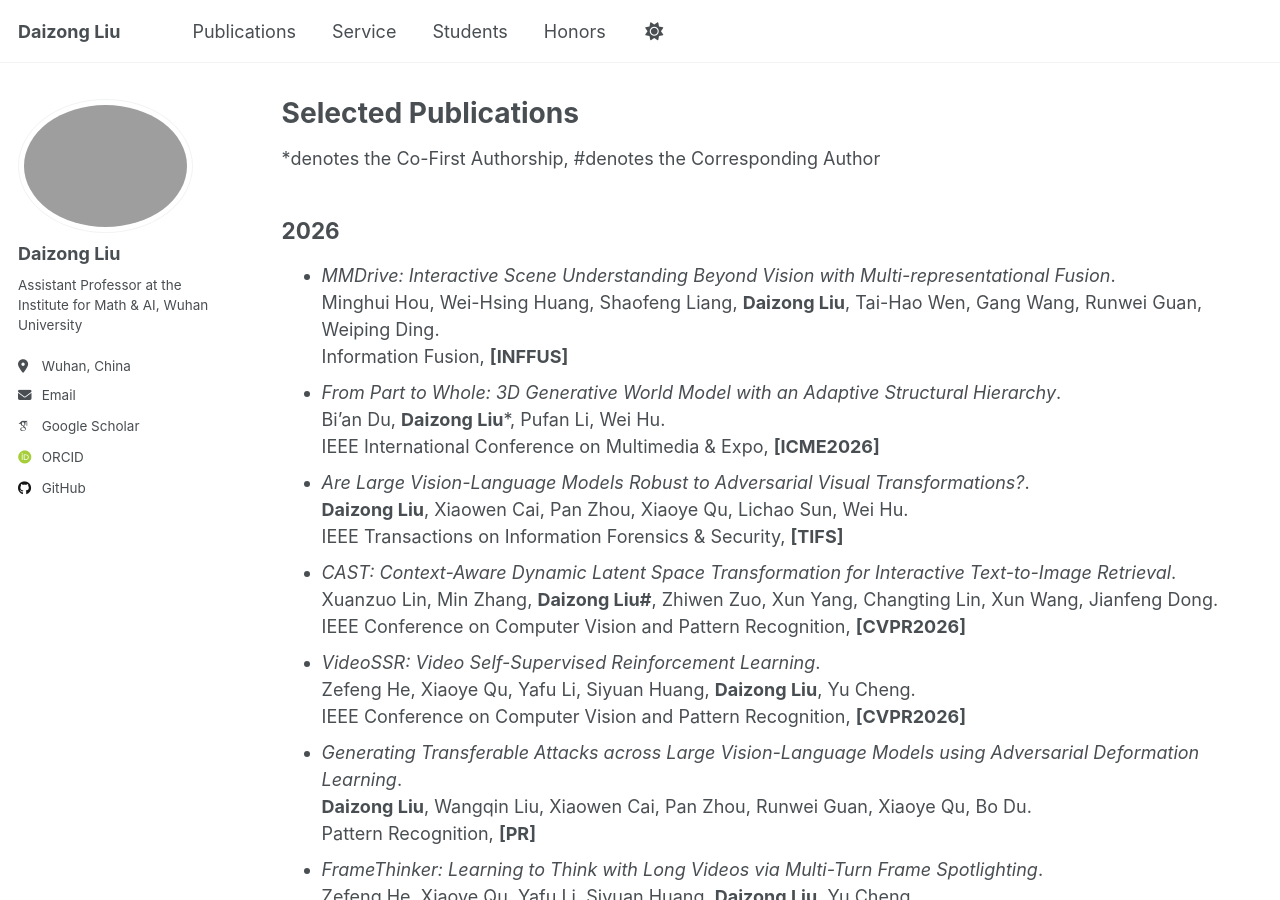
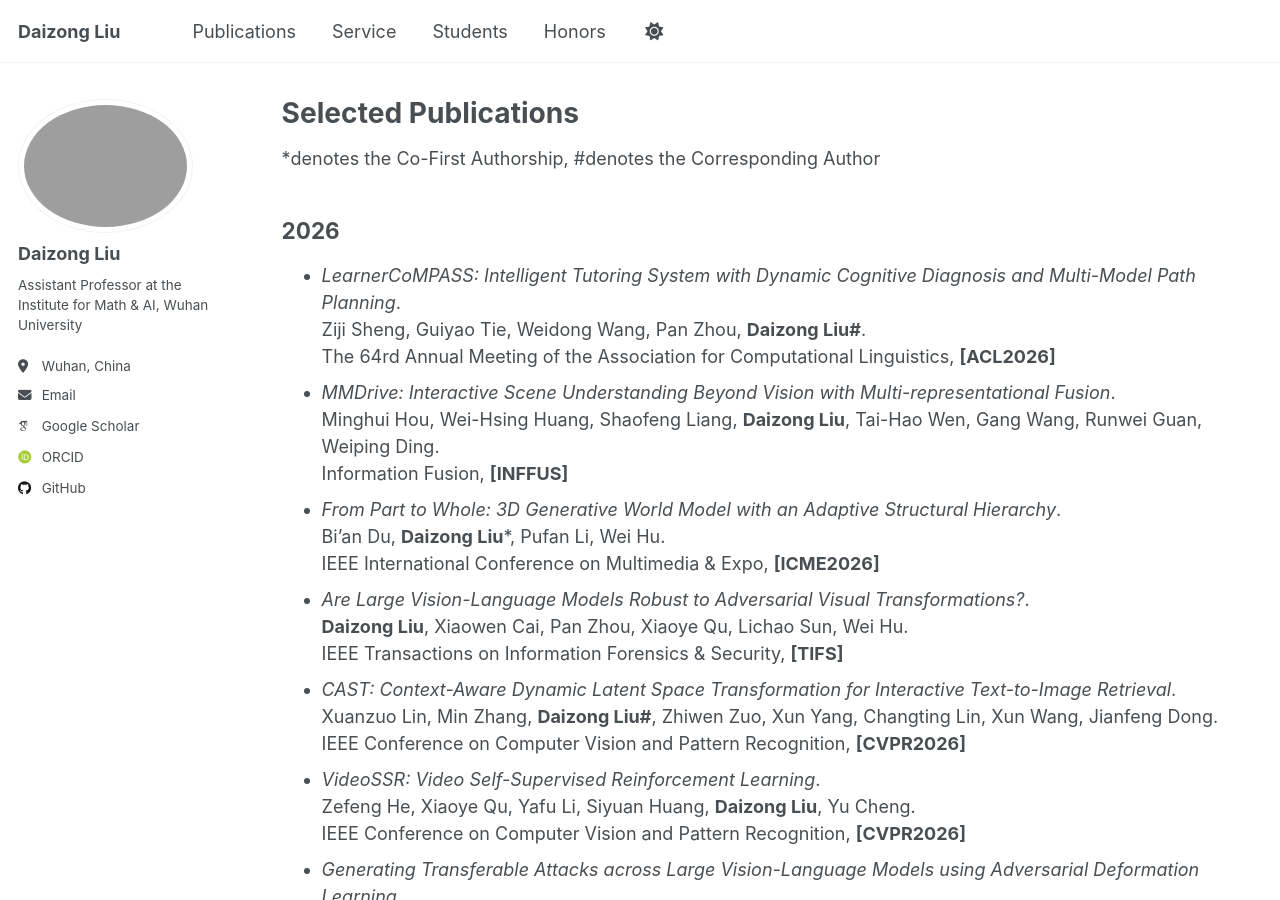
Before and after one commit to liudaizong/liudaizong.github.io, a Jekyll site: the page built from _pages/publications.md, in a window 1280 px wide and 900 px high. Built offline with Jekyll 4.4.1, drawn with Linux system fonts in a browser that asks for light colours; some web fonts are replaced.

Commit message:
Update publications.md

```diff
--- a/_pages/publications.md
+++ b/_pages/publications.md
@@ -7,6 +7,7 @@ author_profile: true
 *denotes the Co-First Authorship, #denotes the Corresponding Author
 
 ## 2026
+* *LearnerCoMPASS: Intelligent Tutoring System with Dynamic Cognitive Diagnosis and Multi-Model Path Planning*.<br/> Ziji Sheng, Guiyao Tie, Weidong Wang, Pan Zhou, **Daizong Liu#**.<br/> The 64rd Annual Meeting of the Association for Computational Linguistics, **[ACL2026]**
 * *MMDrive: Interactive Scene Understanding Beyond Vision with Multi-representational Fusion*.<br/> Minghui Hou, Wei-Hsing Huang, Shaofeng Liang, **Daizong Liu**, Tai-Hao Wen, Gang Wang, Runwei Guan, Weiping Ding.<br/> Information Fusion, **[INFFUS]**
 * *From Part to Whole: 3D Generative World Model with an Adaptive Structural Hierarchy*.<br/> Bi'an Du, **Daizong Liu***, Pufan Li, Wei Hu.<br/> IEEE International Conference on Multimedia & Expo, **[ICME2026]**
 * *Are Large Vision-Language Models Robust to Adversarial Visual Transformations?*.<br/> **Daizong Liu**, Xiaowen Cai, Pan Zhou, Xiaoye Qu, Lichao Sun, Wei Hu.<br/> IEEE Transactions on Information Forensics & Security, **[TIFS]**
```
